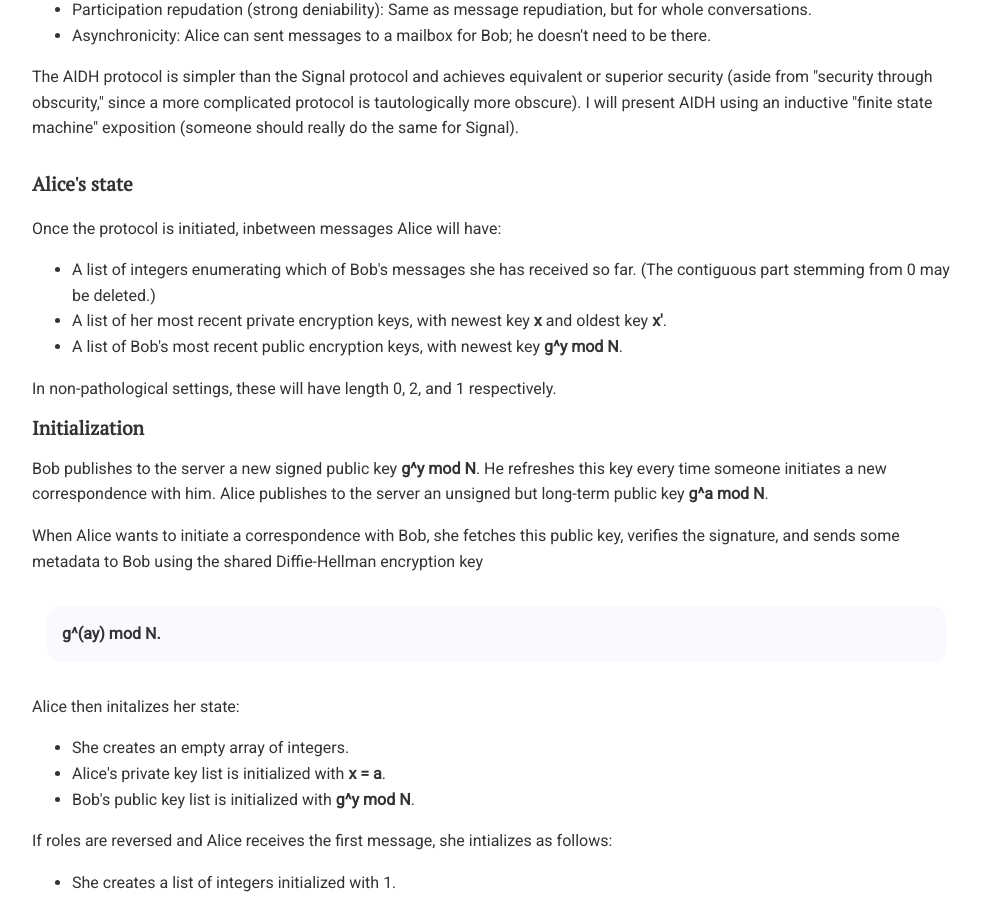
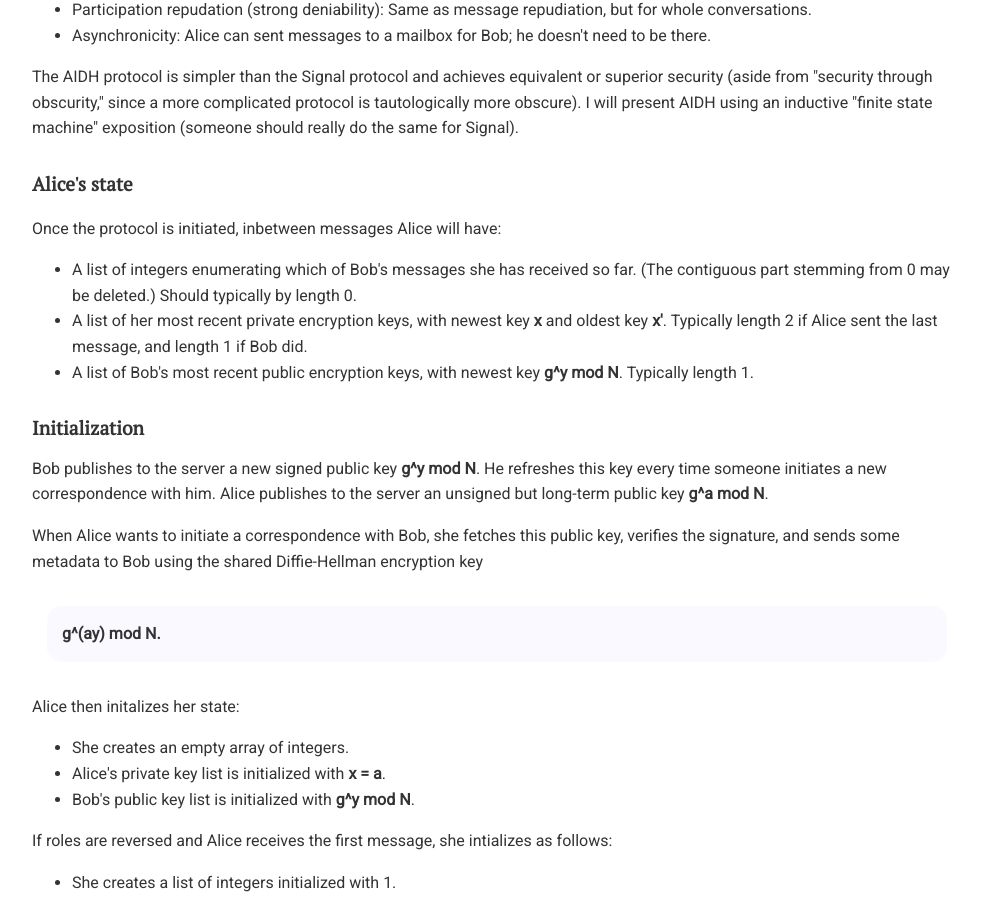
Before and after one commit to chatscrypt/chatscrypt.github.io, a Jekyll site: the page built from _posts/2020-01-23-the-chatscrypt-architecture-part-iii-authenticated-inductive-diffie-hellman.html, in a window 1280 px wide and 900 px high, scrolled down 748 px. Shown: the whole window, without its empty margins (143-1124 px from the left). Built offline with Jekyll 4.4.1, drawn with Linux system fonts in a browser that asks for light colours; comment, search, counter and statistics services are not loaded.

Commit message:
Update 2020-01-23-the-chatscrypt-architecture-part-iii-authenticated-inductive-diffie-hellman.html

```diff
--- a/_posts/2020-01-23-the-chatscrypt-architecture-part-iii-authenticated-inductive-diffie-hellman.html
+++ b/_posts/2020-01-23-the-chatscrypt-architecture-part-iii-authenticated-inductive-diffie-hellman.html
@@ -27,11 +27,10 @@ I came up with the Authenticated Inductive Diffie-Hellman (AIDH) protocol as I f
 
 <p>Once the protocol is initiated, inbetween messages Alice will have:
 <ul>
-<li>A list of integers enumerating which of Bob's messages she has received so far. (The contiguous part stemming from 0 may be deleted.)
-<li>A list of her most recent private encryption keys, with newest key <b>x</b> and oldest key <b>x'</b>.
-<li>A list of Bob's most recent public encryption keys, with newest key <b>g^y mod N</b>.
+<li>A list of integers enumerating which of Bob's messages she has received so far. (The contiguous part stemming from 0 may be deleted.) Should typically by length 0.
+<li>A list of her most recent private encryption keys, with newest key <b>x</b> and oldest key <b>x'</b>. Typically length 2 if Alice sent the last message, and length 1 if Bob did.
+<li>A list of Bob's most recent public encryption keys, with newest key <b>g^y mod N</b>. Typically length 1.
 </ul>
-In non-pathological settings, these will have length 0, 2, and 1 respectively.
 
 
 <h2>Initialization</h2>
```
